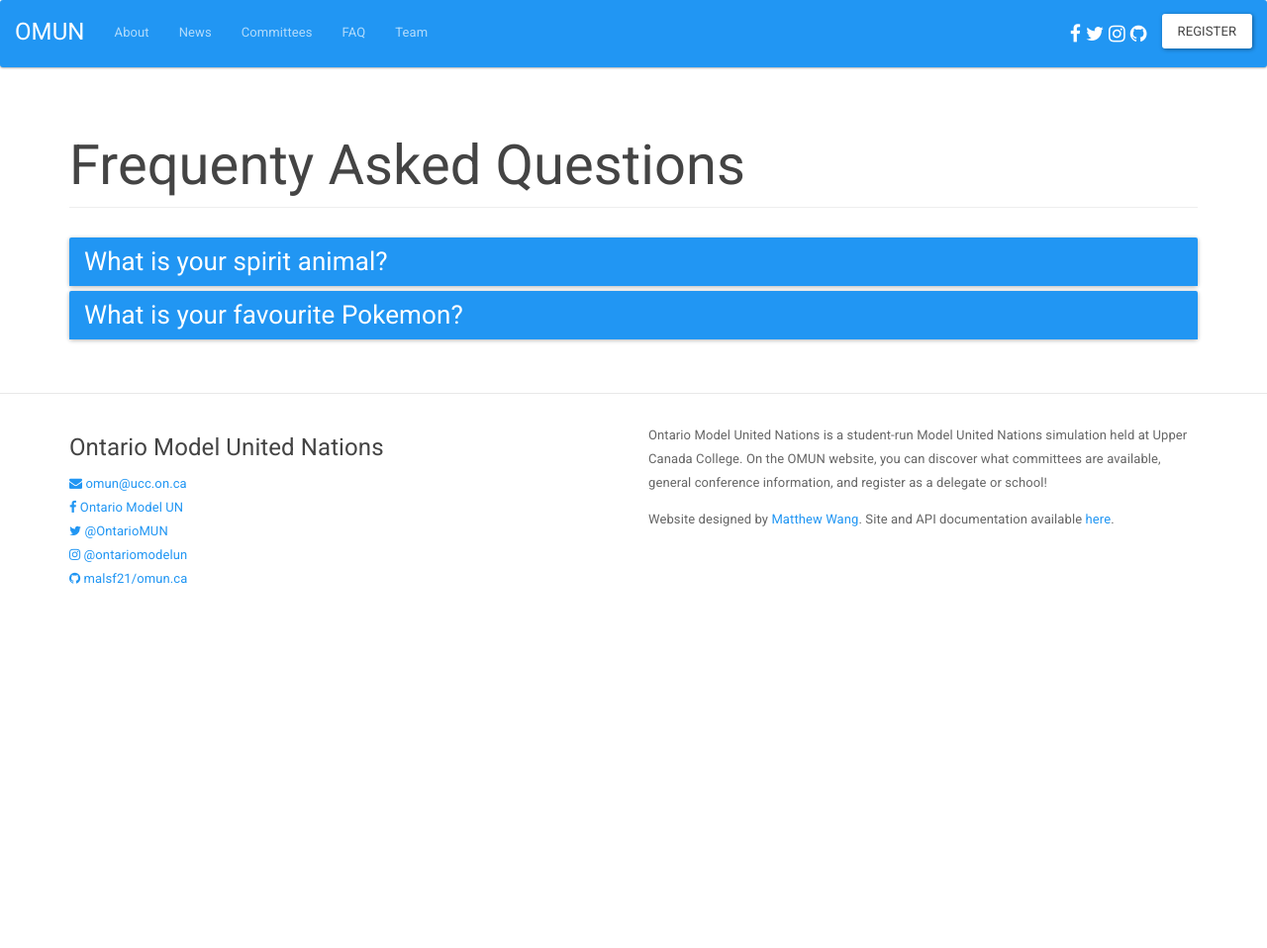
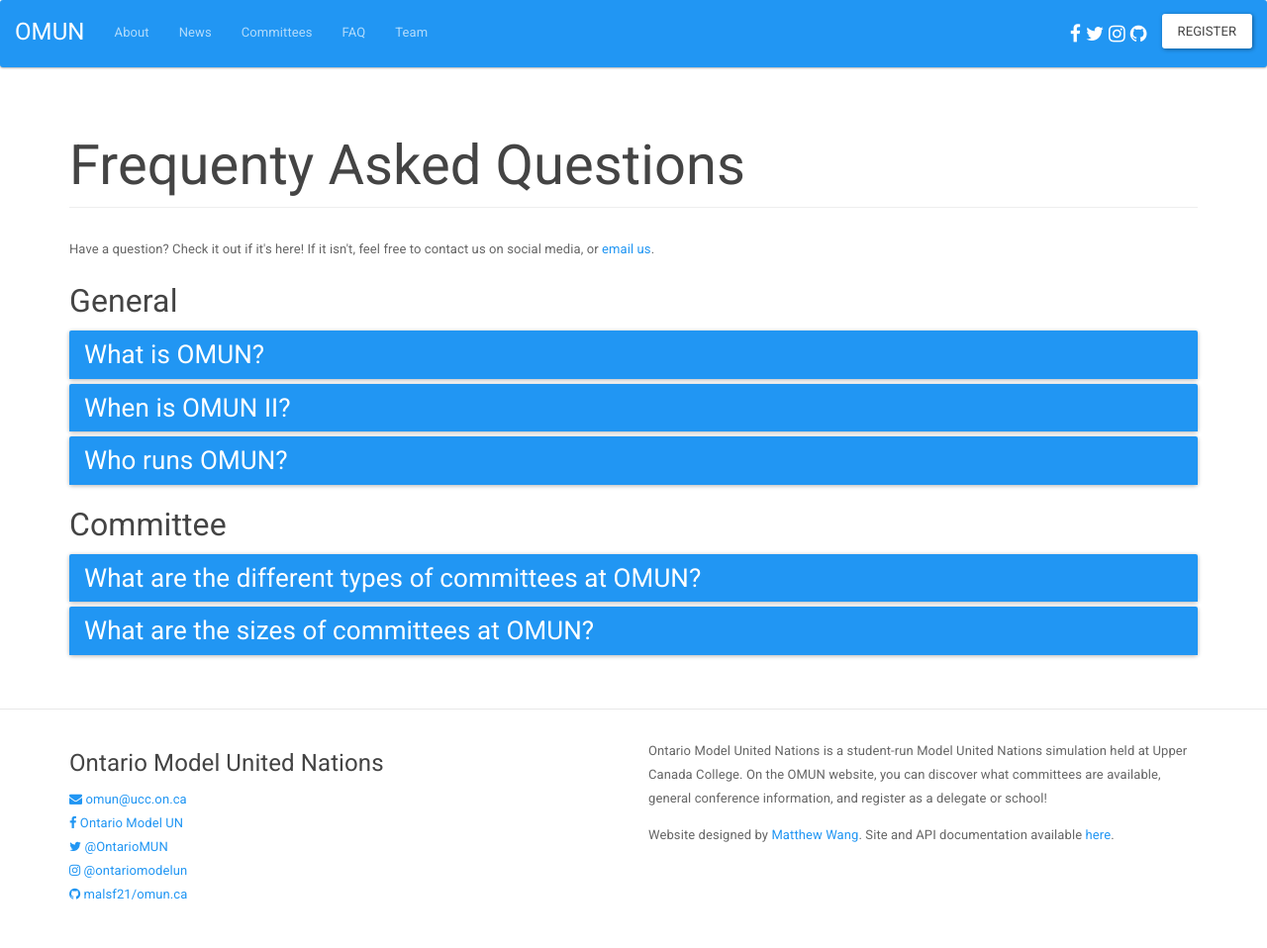
Before and after one commit to malsf21/omun.ca, a Jekyll site: the page built from faq.html, in a window 1280 px wide. Shown: the whole page at 99% size. Built offline with Jekyll 4.4.1, drawn with Linux system fonts in a browser that asks for light colours; before the commit the page ends 900 px from its top, so only the background shows below that.

Commit message:
edits in actual FAQ questions + sections

```diff
--- a/_data/faq.yml
+++ b/_data/faq.yml
@@ -1,7 +1,24 @@
-spiritanimal:
-  question: What is your spirit animal?
-  answer: The octopus. It's super cool!
+omunwhat:
+  type: general
+  question: What is OMUN?
+  answer: "Ontario Model United Nations is a student-run Model United Nations simulation held at Upper Canada College. You can find out more on our about page."
 
-pokemon:
-  question: What is your favourite Pokemon?
-  answer: Pokemon? MetaGROSS!
+omunwhen:
+  type: general
+  question: When is OMUN II?
+  answer: "OMUN II is held over two days from **April 22nd to April 23rd**."
+
+omunwho:
+  type: general
+  question: Who runs OMUN?
+  answer: "OMUN is an entirely student-run Model UN Simulation; you can find the secretariat, chairs, and other organisational staff at our team page."
+
+committeetypes:
+  type: committee
+  question: What are the different types of committees at OMUN?
+  answer: "OMUN features three different committee types: General Assemblies (GAs), Specialized Agencies (SAs), and Crisis Committees. General Assemblies are the largest type of committees, and are offical UN committees that feature every UN country. Specialized Agencies feature a subset of UN committees, or a smaller group of non-UN affiliated countries in a non-UN affiliated organisation. Crisis are a special type of committee: instead of passing resolutions, small groups of delegates deal with coming crisis using directives."
+
+committeesizes:
+  type: committee
+  question: What are the sizes of committees at OMUN?
+  answer: "Each individual size will have a different committee size, which you can find on our committee page."
--- a/faq.html
+++ b/faq.html
@@ -4,7 +4,9 @@ title: Frequenty Asked Questions
 permalink: /faq/
 ---
 <div class="panel-group" id="accordion" role="tablist" aria-multiselectable="true">
-  {% for item in site.data.faq %}
+  Have a question? Check it out if it's here! If it isn't, feel free to contact us on social media, or <a href="mailto:omun@ucc.on.ca">email us</a>.
+  <h2>General</h2>
+  {% for item in site.data.faq %}{% if item[1].type == "general" %}
     <div class="panel panel-primary">
       <div class="panel-heading">
         <h3 class="panel-title"><a role="button" data-toggle="collapse" data-parent="#accordion" href="#collapse{{item[0]}}">
@@ -13,9 +15,24 @@ permalink: /faq/
       </div>
        <div id="collapse{{item[0]}}" class="panel-collapse collapse" role="tabpanel">
         <div class="panel-body">
-          {{ item[1].answer }}
+          {{ item[1].answer | markdownify }}
         </div>
       </div>
     </div>
-  {% endfor %}
+  {% endif %}{% endfor %}
+  <h2>Committee</h2>
+  {% for item in site.data.faq %}{% if item[1].type == "committee" %}
+    <div class="panel panel-primary">
+      <div class="panel-heading">
+        <h3 class="panel-title"><a role="button" data-toggle="collapse" data-parent="#accordion" href="#collapse{{item[0]}}">
+            {{ item[1].question }}
+          </a></h3>
+      </div>
+       <div id="collapse{{item[0]}}" class="panel-collapse collapse" role="tabpanel">
+        <div class="panel-body">
+          {{ item[1].answer | markdownify }}
+        </div>
+      </div>
+    </div>
+  {% endif %}{% endfor %}
 </div>
```
Also changed, not shown: _docs/content.md (+13 -7 lines).
